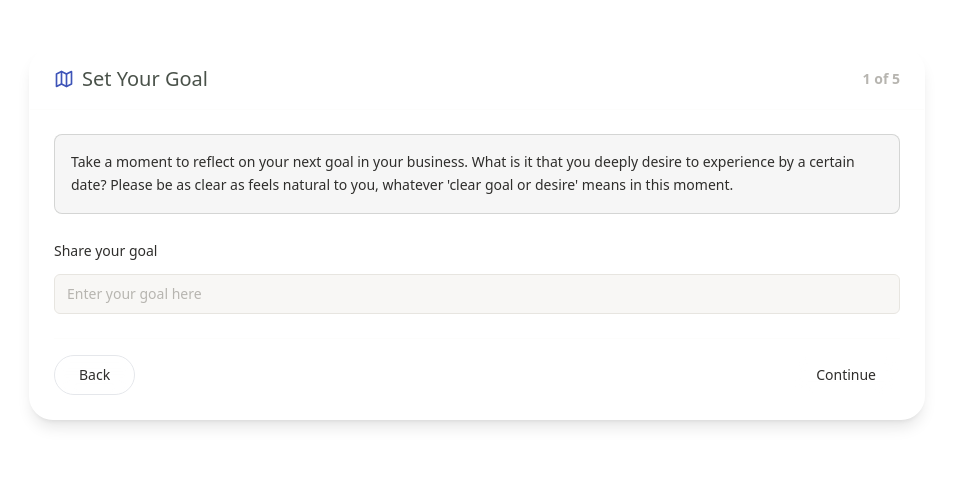
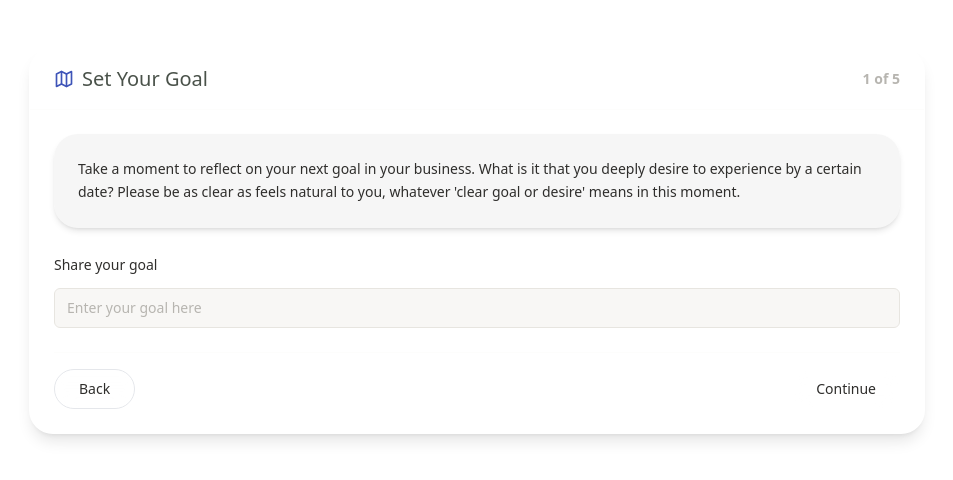
Before and after one commit to peatf/gps-live, a Next.js app: page / in a window 1280 px wide. Shown: the top 480 px of the page, without its empty margins (163-1116 px from the left). Built offline with nearby package versions, Linux system fonts and the light colour scheme.

Commit message:
Update Alert.js

```diff
--- a/src/components/Alert/Alert.js
+++ b/src/components/Alert/Alert.js
@@ -3,24 +3,26 @@ import { cn } from "../../utils/cn";
 
 export const Alert = ({ children, variant = "default", className = "" }) => {
   const variantStyles = {
-    default: "bg-stone/5 border-stone/20",
-    cosmic: "bg-cosmic/5 border-cosmic/20",
-    sage: "bg-sage/5 border-sage/20",
-    burgundy: "bg-burgundy/5 border-burgundy/20"
+    default:
+      "bg-yellow-50 border-yellow-300 text-yellow-900 glowing-screen", // Pale yellow glowing effect
+    info: "bg-blue-100 border-blue-300 text-blue-800",
+    warning: "bg-yellow-100 border-yellow-300 text-yellow-800",
+    error: "bg-red-100 border-red-300 text-red-800",
   };
 
   return (
-    <div className={cn(
-      "relative w-full rounded-lg border p-4",
-      "transition-all duration-300",
-      variantStyles[variant],
-      className
-    )}>
+    <div
+      className={cn(
+        "relative p-6 rounded-3xl shadow-md transition-all duration-300", // Shared styles
+        variantStyles[variant], // Dynamic variant styles
+        className
+      )}
+    >
       {children}
     </div>
   );
 };
 
 export const AlertDescription = ({ children, className = "" }) => (
-  <div className={cn("text-sm text-earth", className)}>{children}</div>
+  <div className={cn("text-sm", className)}>{children}</div>
 );
```
